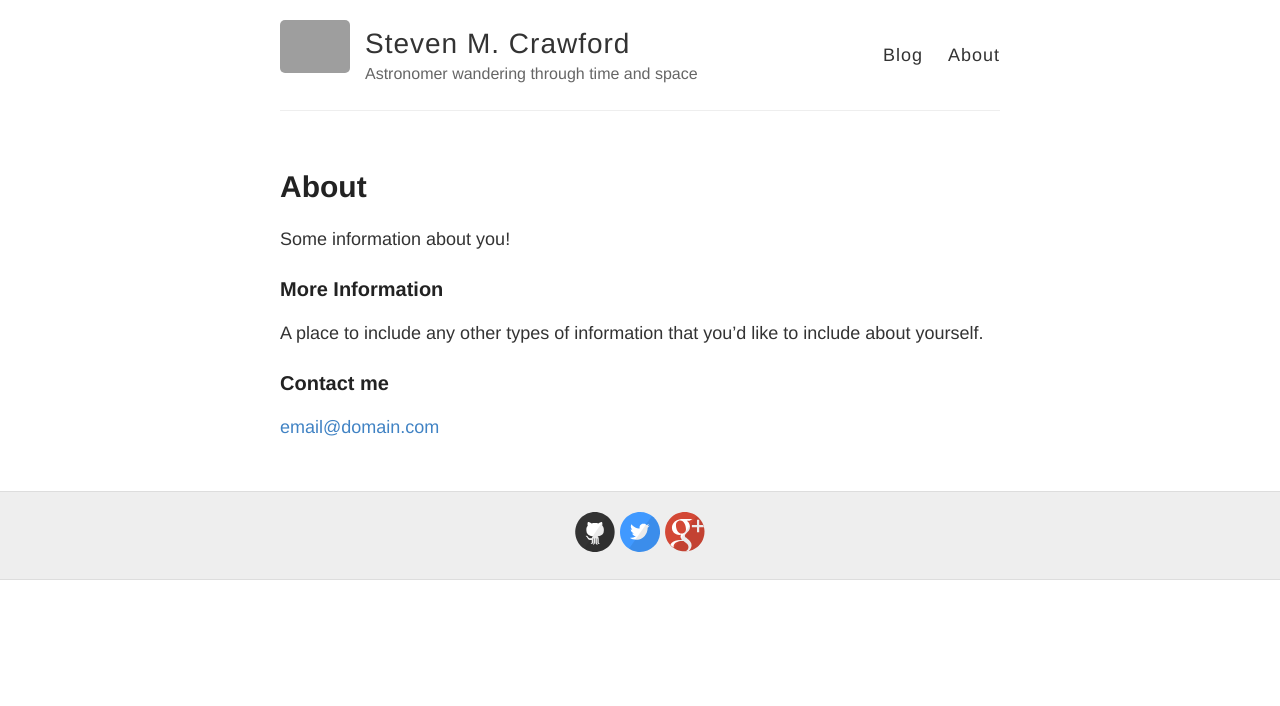
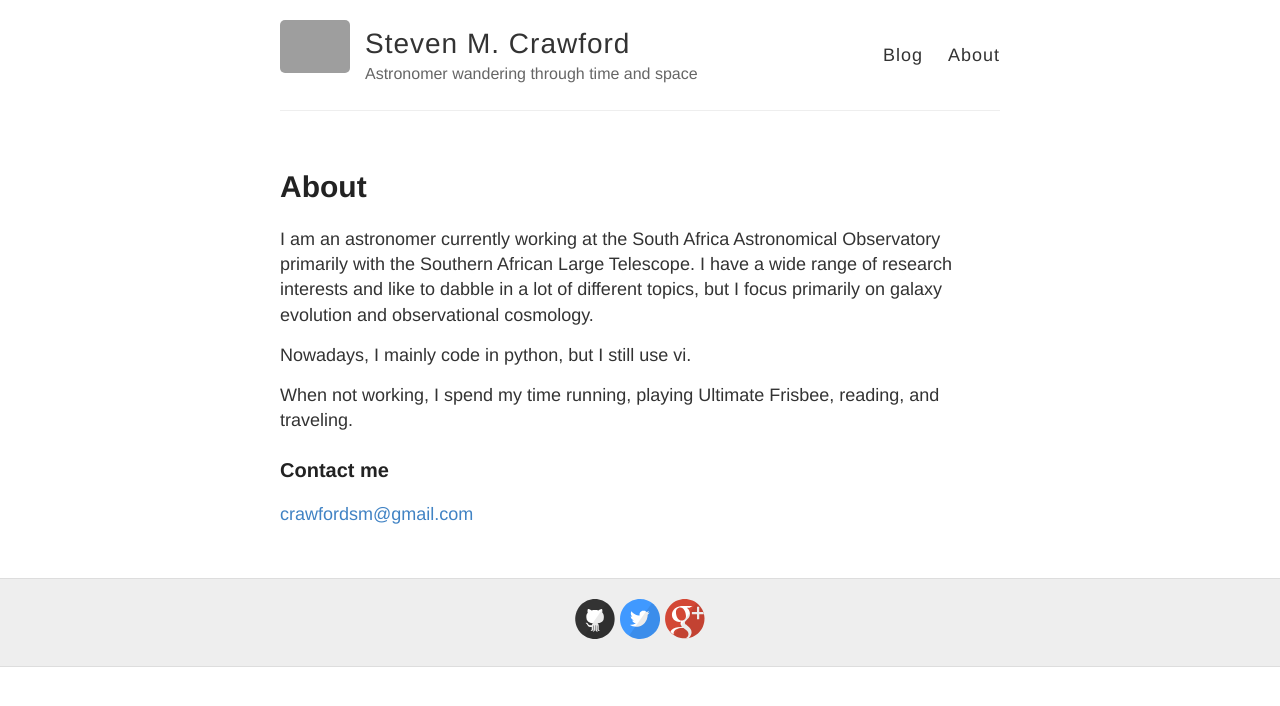
Before and after one commit to crawfordsm/crawfordsm.github.io, a Jekyll site: the page built from about.md, in a window 1280 px wide. Shown: the top 706 px of the page. Built offline with Jekyll 4.4.1, drawn with Linux system fonts in a browser that asks for light colours; Markdown is read by kramdown in place of the engine named in the settings; grey boxes are pictures that could not be loaded.

Commit message:
updated about

```diff
--- a/about.md
+++ b/about.md
@@ -4,12 +4,14 @@ title: About
 permalink: /about/
 ---
 
-Some information about you!
 
-### More Information
+I am an astronomer currently working at the South Africa Astronomical Observatory primarily with the Southern African Large Telescope.   I have a wide range of research interests and like to dabble in a lot of different topics, but I focus primarily on galaxy evolution and observational cosmology.
 
-A place to include any other types of information that you'd like to include about yourself.
+Nowadays, I mainly code in python, but I still use vi.
+
+When not working, I spend my time running, playing Ultimate Frisbee, reading, and traveling.
+
 
 ### Contact me
 
-[email@domain.com](mailto:email@domain.com)
+[crawfordsm@gmail.com](mailto:crawfordsm@gmail.com)
```
